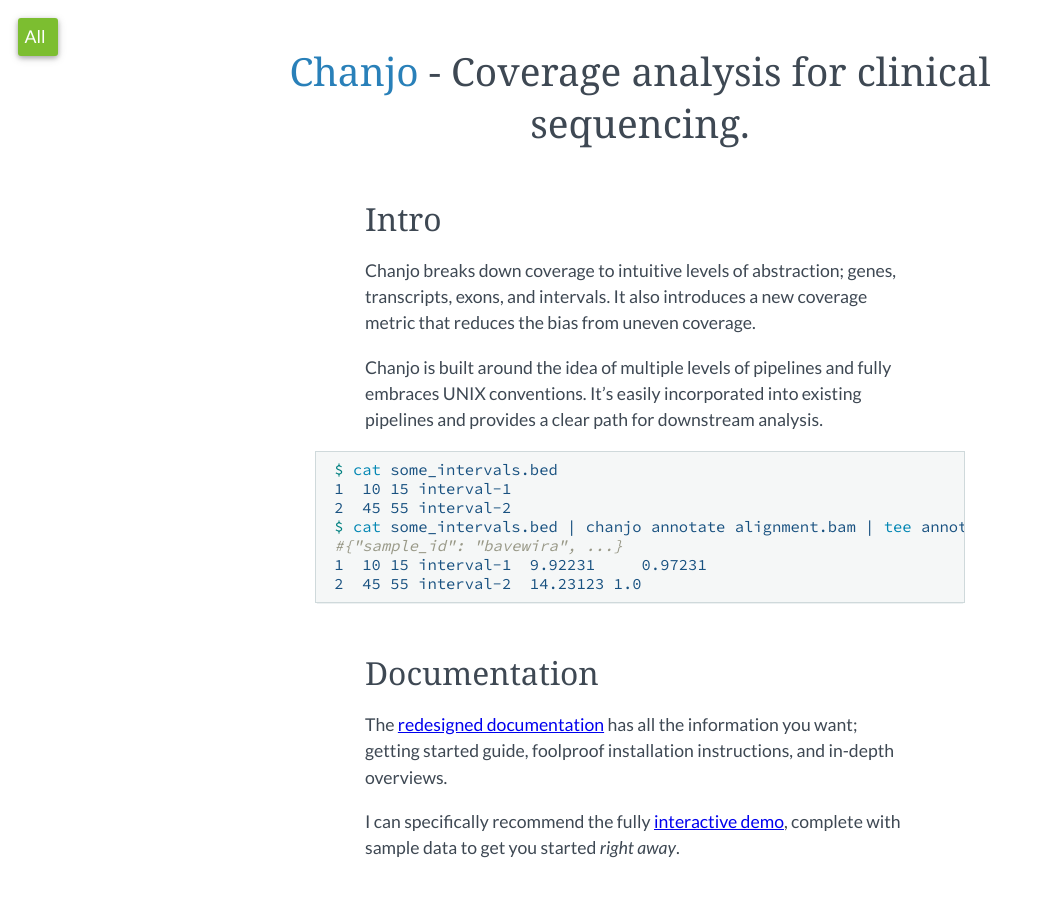
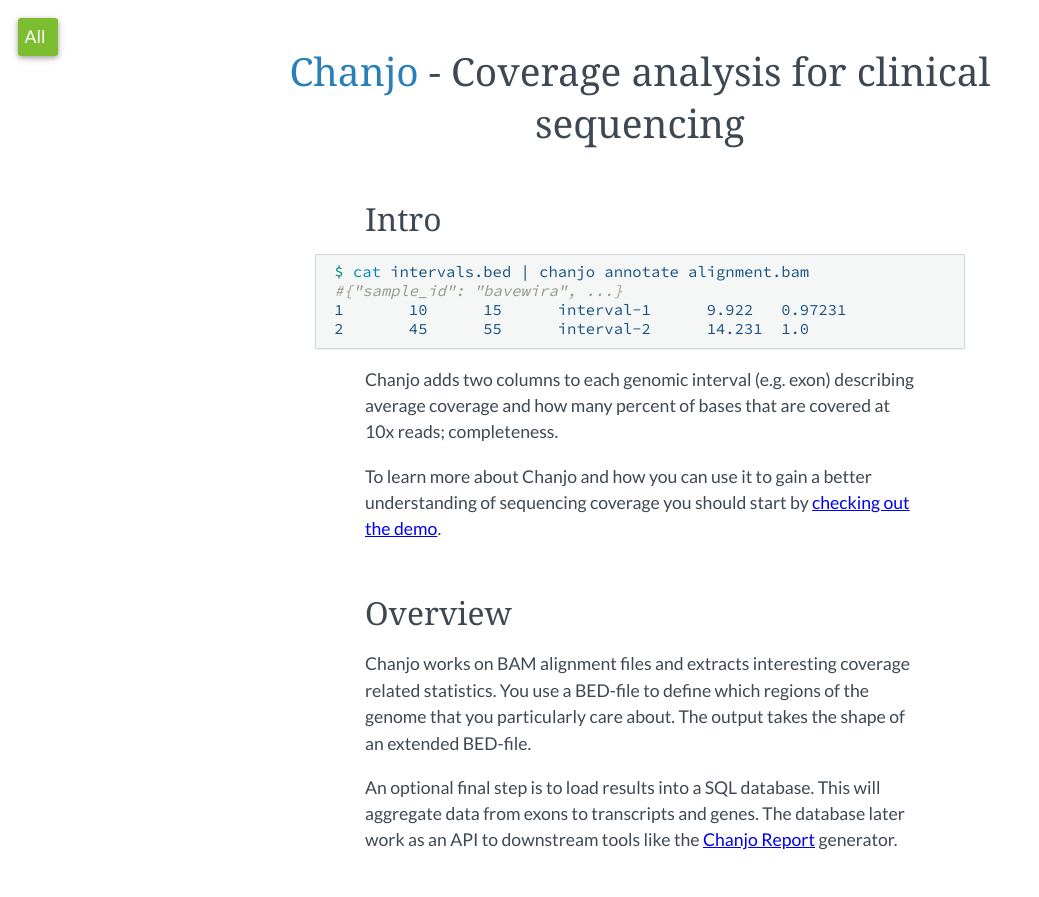
Before and after one commit to SciLifeLab/scilifelab.github.io, a Jekyll site: the page built from _posts/2014-05-14-chanjo.markdown, in a window 1280 px wide and 900 px high, scrolled down 736 px. Shown: the top 897 px of the window, without its empty margins (0-1039 px from the left). Built offline with Jekyll 4.4.1, drawn with Linux system fonts in a browser that asks for light colours; nearby versions of some CDN libraries; some web fonts are replaced; some of the changed text lies outside the part shown.

Commit message:
update chanjo text and poster

```diff
--- a/_posts/2014-05-14-chanjo.markdown
+++ b/_posts/2014-05-14-chanjo.markdown
@@ -1,53 +1,46 @@
 ---
 layout: post
-title:  "Coverage analysis for clinical sequencing."
-date:   2014-05-14 07:06:51
-categories: jekyll update intro
-project: "Chanjo"
-icon_img: "chanjo/logo-48.png"
-code: "https://github.com/robinandeer/chanjo"
-repo: "robinandeer/chanjo"
-intro: "Coverage analysis for clinical sequencing"
-poster_bg: "chanjo/poster.jpg"
-poster_logo: "chanjo/logo.png"
+title: Coverage analysis for clinical sequencing
+date: 2014-05-14 07:06:51
+categories: tools
+project: Chanjo
+icon_img: chanjo/logo-48.png
+code: https://github.com/robinandeer/chanjo
+repo: robinandeer/chanjo
+intro: Coverage analysis for clinical sequencing
+poster_bg: chanjo/poster.jpg
+poster_logo: chanjo/logo.png
 ---
 
 ## Intro
-Chanjo breaks down coverage to intuitive levels of abstraction; genes, transcripts, exons, and intervals. It also introduces a new coverage metric that reduces the bias from uneven coverage.
-
-Chanjo is built around the idea of multiple levels of pipelines and fully embraces UNIX conventions. It's easily incorporated into existing pipelines and provides a clear path for downstream analysis.
 
 {% highlight bash %}
-$ cat some_intervals.bed
-1  10 15 interval-1
-2  45 55 interval-2
-$ cat some_intervals.bed | chanjo annotate alignment.bam | tee annotations.bed
+$ cat intervals.bed | chanjo annotate alignment.bam
 #{"sample_id": "bavewira", ...}
-1  10 15 interval-1  9.92231     0.97231
-2  45 55 interval-2  14.23123 1.0
+1	10	15	interval-1	9.922	0.97231
+2	45	55	interval-2	14.231	1.0
 {% endhighlight %}
 
+Chanjo adds two columns to each genomic interval (e.g. exon) describing average coverage and how many percent of bases that are covered at 10x reads; completeness.
+
+To learn more about Chanjo and how you can use it to gain a better understanding of sequencing coverage you should start by [checking out the demo](https://chanjo.readthedocs.org/en/latest/introduction.html).
+
+## Overview
+Chanjo works on BAM alignment files and extracts interesting coverage related statistics. You use a BED-file to define which regions of the genome that you particularly care about. The output takes the shape of an extended BED-file.
+
+An optional final step is to load results into a SQL database. This will aggregate data from exons to transcripts and genes. The database later work as an API to downstream tools like the [Chanjo Report](https://github.com/robinandeer/chanjo-report) generator.
+
 ## Documentation
-The [redesigned documentation][docs] has all the information you want; getting started guide, foolproof installation instructions, and in-depth overviews.
-
-I can specifically recommend the fully [interactive demo][demo], complete with sample data to get you started *right away*.
+The comprehensive [documentation][docs] has all the information you want; getting started guide, foolproof installation instructions, and in-depth overviews.
 
 ## Installation
-Complete instructions are available in the [documentation][docs] but installation (*can be*) as simple as running:
-
-If you're a [Conda][anaconda] user, begin by installing the required C-extensions:
-
-{% highlight bash %}
-$ conda install cython SQLAlchemy numpy
-# For Python 2.x users (pip installs pysam for Python 3.x)
-$ conda install pysam
-{% endhighlight %}
-
-And now for Chanjo:
+Complete instructions are available in the [docs][docs] but if you know what you are doing, Chanjo is installed by simply running:
 
 {% highlight bash %}
 $ pip install chanjo
 {% endhighlight %}
+
+**Release**: Wistful Weasel (2.3.0)
 
 Contributors
 -------------
```
Also changed, not shown: other parts of _posts/2014-05-14-chanjo.markdown (+1 -1 lines), img/chanjo/poster.jpg.
